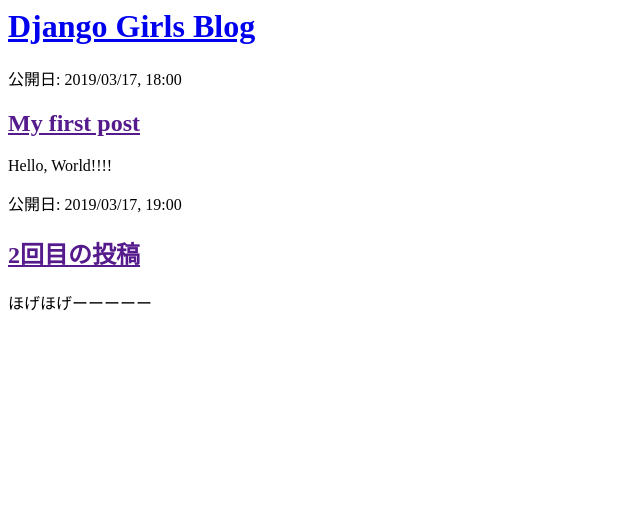
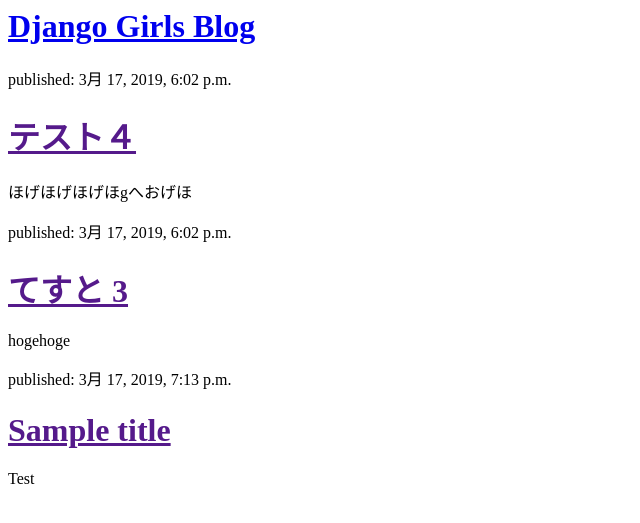
Before and after one commit to tsutarou10/my-first-blog, a Django app: page / in a window 1280 px wide. Shown: the top 523 px of the page, without its empty margins (0-640 px from the left). Run offline with Django 3.2, Linux system fonts and the light colour scheme; data comes from the database, SQL or seed files in the repository; both versions use the stored data as it was after the commit.

Commit message:
Modified templates to display post from database.

```diff
--- a/blog/templates/blog/post_list.html
+++ b/blog/templates/blog/post_list.html
@@ -7,16 +7,12 @@
             <h1><a href = "/"> Django Girls Blog </a></h1>
         </div>
 
-        <div>
-            <p>公開日: 2019/03/17, 18:00 </p>
-            <h2><a href = ""> My first post </a></h2>
-            <p>Hello, World!!!!</p>
-        </div>
-
-        <div>
-            <p>公開日: 2019/03/17, 19:00 </p>
-            <h2><a href = ""> 2回目の投稿</a></h2>
-            <p>ほげほげーーーーー</p>
-        </div>
+        {% for post in posts %}
+            <div>
+                <p>published: {{ post.published_date }} </p>
+                <h1><a href = ""> {{ post.title }} </a></h1>
+                <p> {{ post.text | linebreaksbr }} </p>
+            </div>
+        {% endfor %}
     </body>
 </html>
--- a/blog/views.py
+++ b/blog/views.py
@@ -1,5 +1,8 @@
 from django.shortcuts import render
+from django.utils import timezone
+from .models import Post
 
 # Create your views here.
 def post_list(request):
-    return render(request, 'blog/post_list.html', {})
+    posts = Post.objects.filter(published_date__lte = timezone.now()).order_by('published_date')
+    return render(request, 'blog/post_list.html', {'posts': posts})
```
Also changed, not shown: db.sqlite3.
